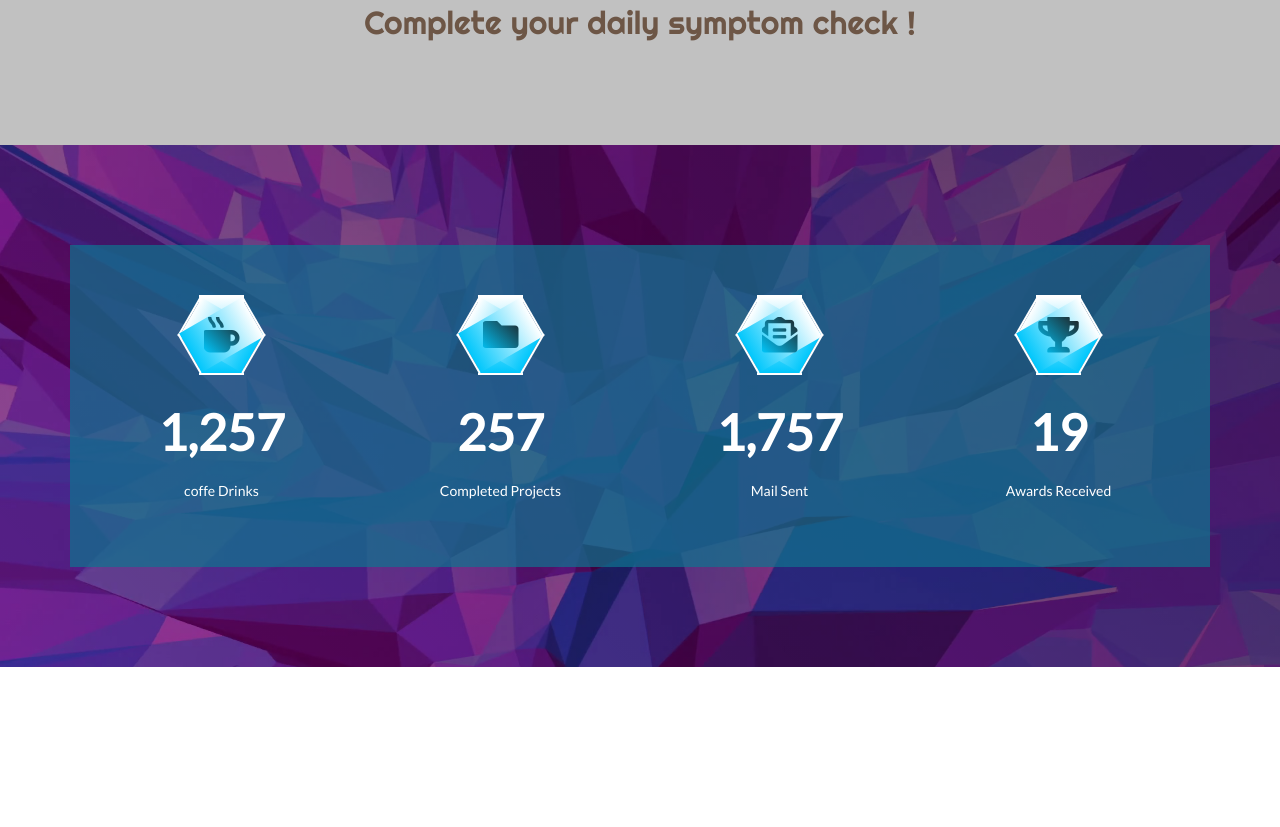
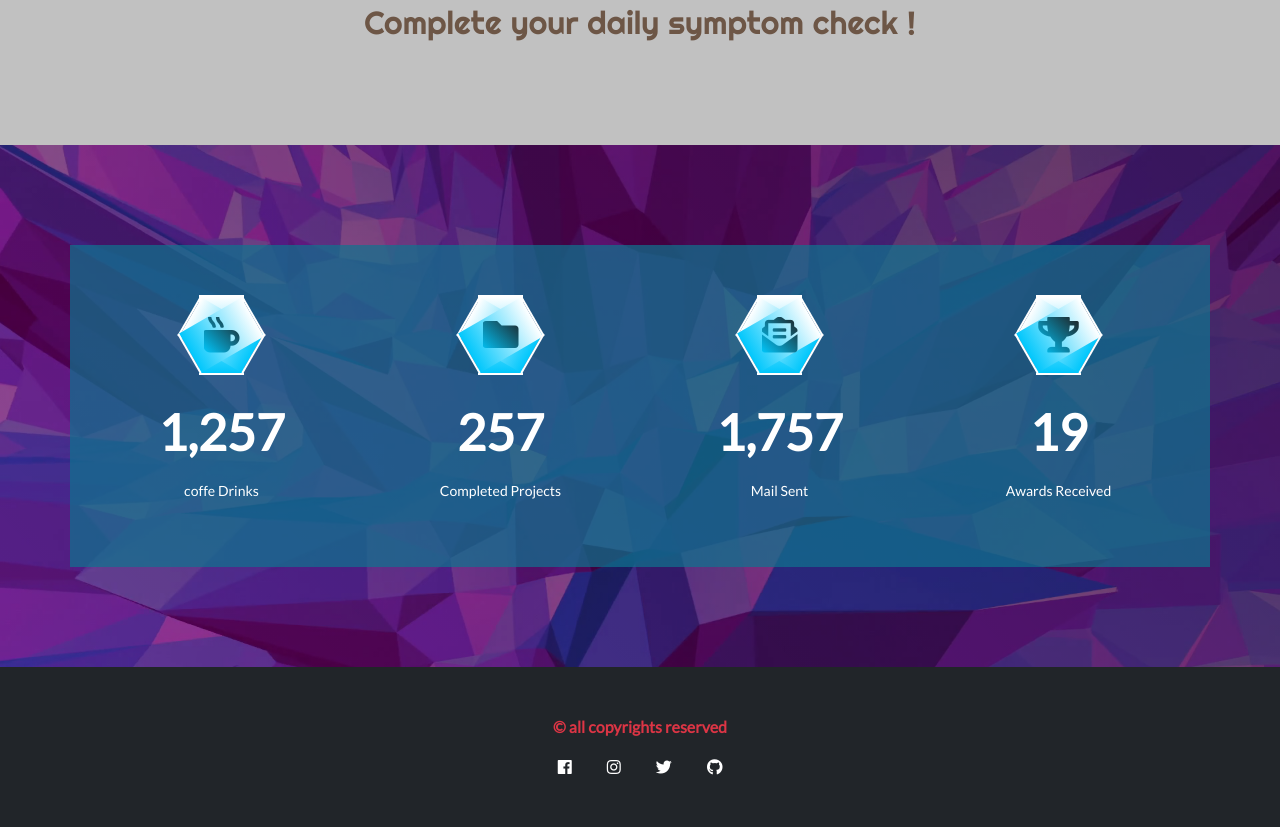
Before and after one commit to AhmedZohny207/Symptom-Checker, a plain HTML site: page index.html in a window 1280 px wide. Shown: the part 1073-1900 px from the top of the page. Before the commit the page ends 1740 px from the top, so only its background shows below. Drawn offline with Linux system fonts and the light colour scheme.

Commit message:
footer section

```diff
--- a/css/style.css
+++ b/css/style.css
@@ -240,3 +240,8 @@ body {
 .statistics .container .box p {
   font-size: 14px;
 }
+/* start footer */
+#footer-icon:hover{
+  color: tomato;
+}
+/* End footer */
--- a/index.html
+++ b/index.html
@@ -147,6 +147,17 @@
         </div>
       </div>
     </div>
+    <!-- start footer -->
+    <div class="footer bg-dark py-5">
+      <div class="container  text-white text-center">
+        <p class="text-danger fw-bold">&copy; all copyrights reserved</p>
+        <a href="#" class="text-white "><i class="fab fa-facebook px-3" id="footer-icon"></i></a>
+        <a href="#" class="text-white "><i class="fab fa-instagram px-3" id="footer-icon"></i></a>
+        <a href="#" class="text-white "><i class="fab fa-twitter px-3" id="footer-icon"></i></a>
+        <a href="#" class="text-white "><i class="fab fa-github px-3" id="footer-icon"></i></a>
+      </div>
+    </div>
+    <!-- End footer -->
 </body>
 
 </html>
```
Lines whose indentation alone changed are shown as unchanged.
